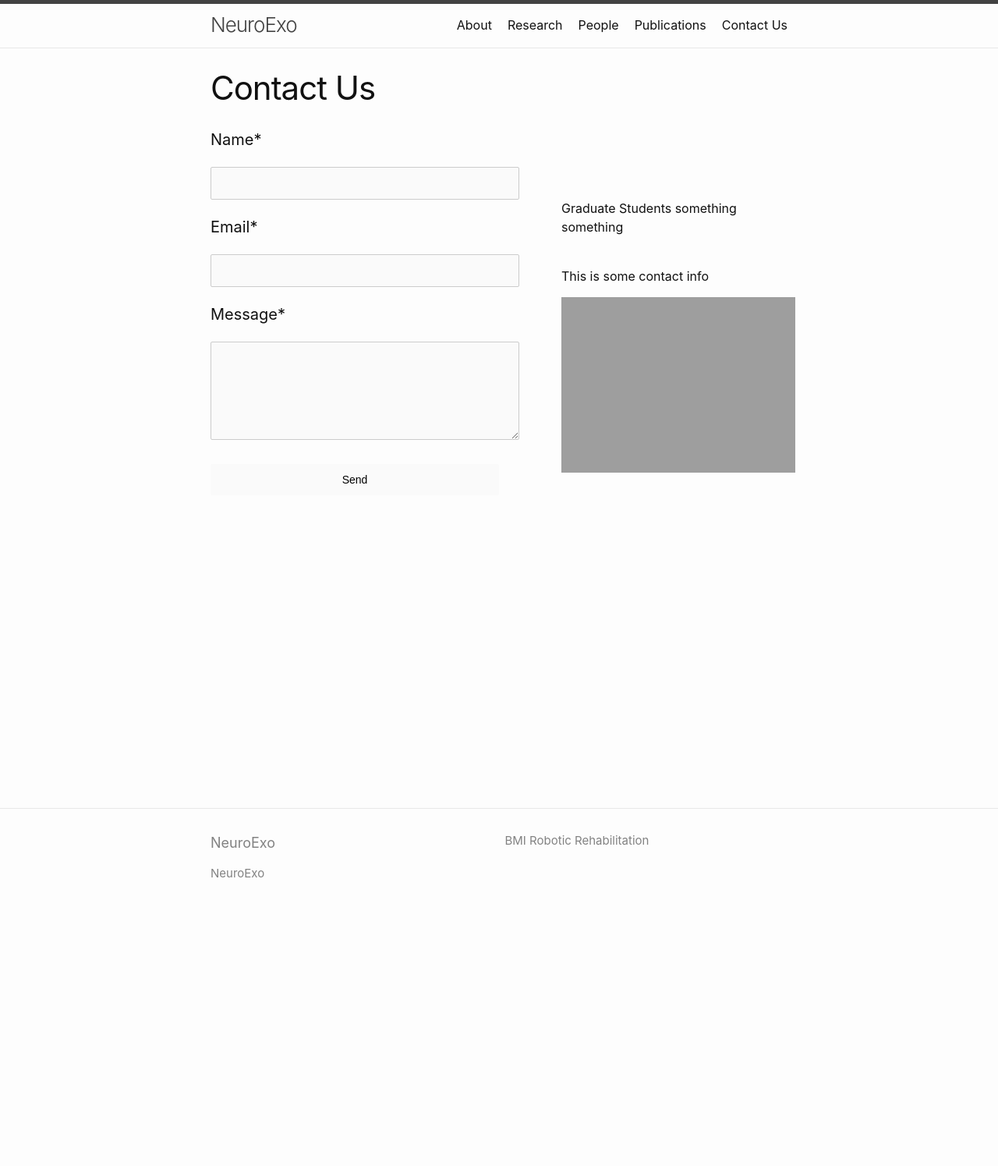
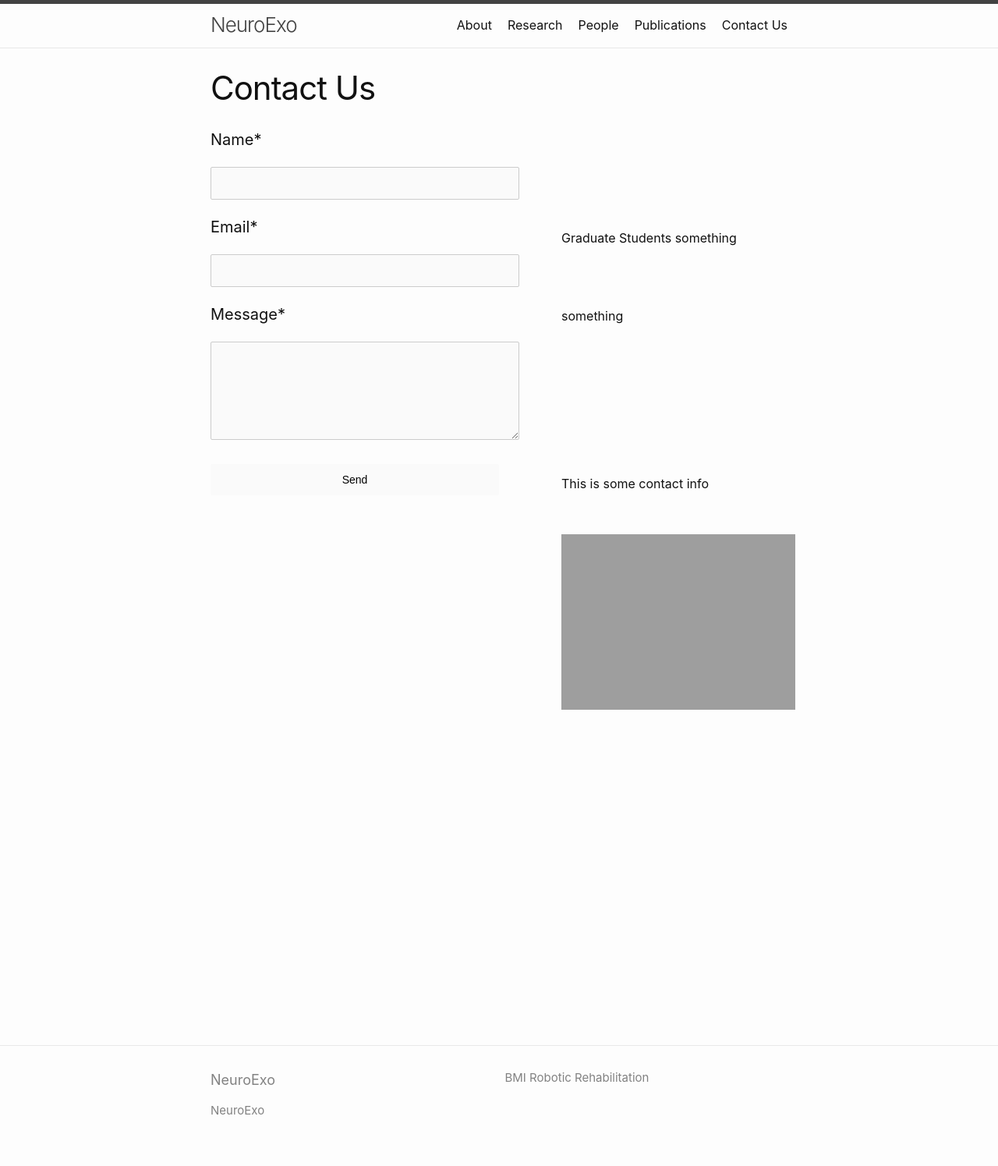
Before and after one commit to arcraik/neuroexo-website, a Jekyll site: the page built from contact.md, in a window 1280 px wide. Shown: the whole page at 78% size. Built offline with Jekyll 4.4.1, drawn with Linux system fonts in a browser that asks for light colours; before the commit the page ends 1191 px from its top, so only the background shows below that; grey boxes are pictures that could not be loaded.

Commit message:
Update contact.md

```diff
--- a/contact.md
+++ b/contact.md
@@ -52,9 +52,9 @@ title: Contact Us
 
    </form>
 
-<div class="contact" style="position: relative; bottom: 400px; left: 450px; width: 300px;">
+<div class="contact" style="position: relative; bottom: 400px; left: 450px; width: 300px; line-height:100px;">
     <p>Graduate Students something something</p>
-    <br style="line-height:100px;">
+    <br>
     <p>This is some contact info</p>
     <iframe src="https://www.google.com/maps/embed?pb=!1m18!1m12!1m3!1d3464.88967405869!2d-95.34373238489242!3d29.72295488200039!2m3!1f0!2f0!3f0!3m2!1i1024!2i768!4f13.1!3m3!1m2!1s0x8640be59dd97a6b5%3A0x5cf93fc344a3f9e9!2sCullen+College+of+Engineering+2%2C+Houston%2C+TX+77004!5e0!3m2!1sen!2sus!4v1560872855810!5m2!1sen!2sus" width="300" height="225" frameborder="0" style="border:0" align="right" allowfullscreen=""></iframe>
     </div>
```
